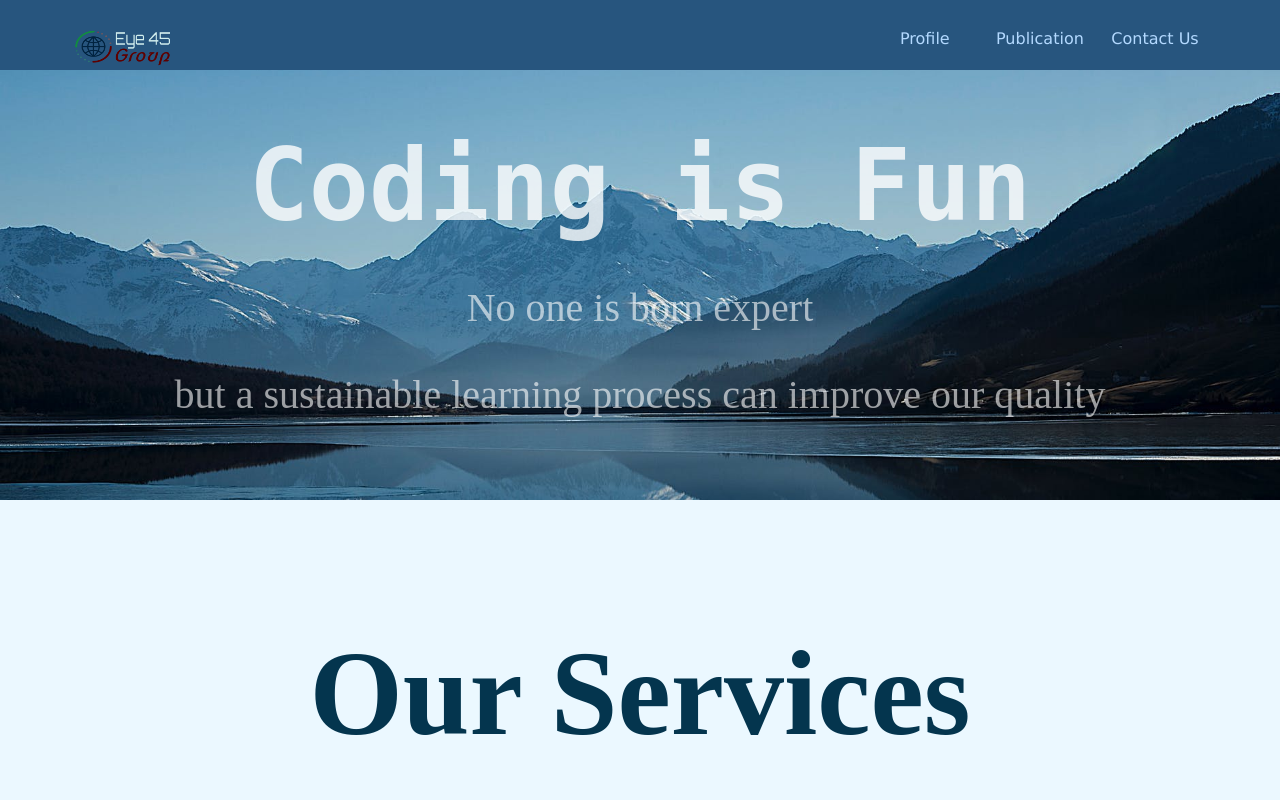
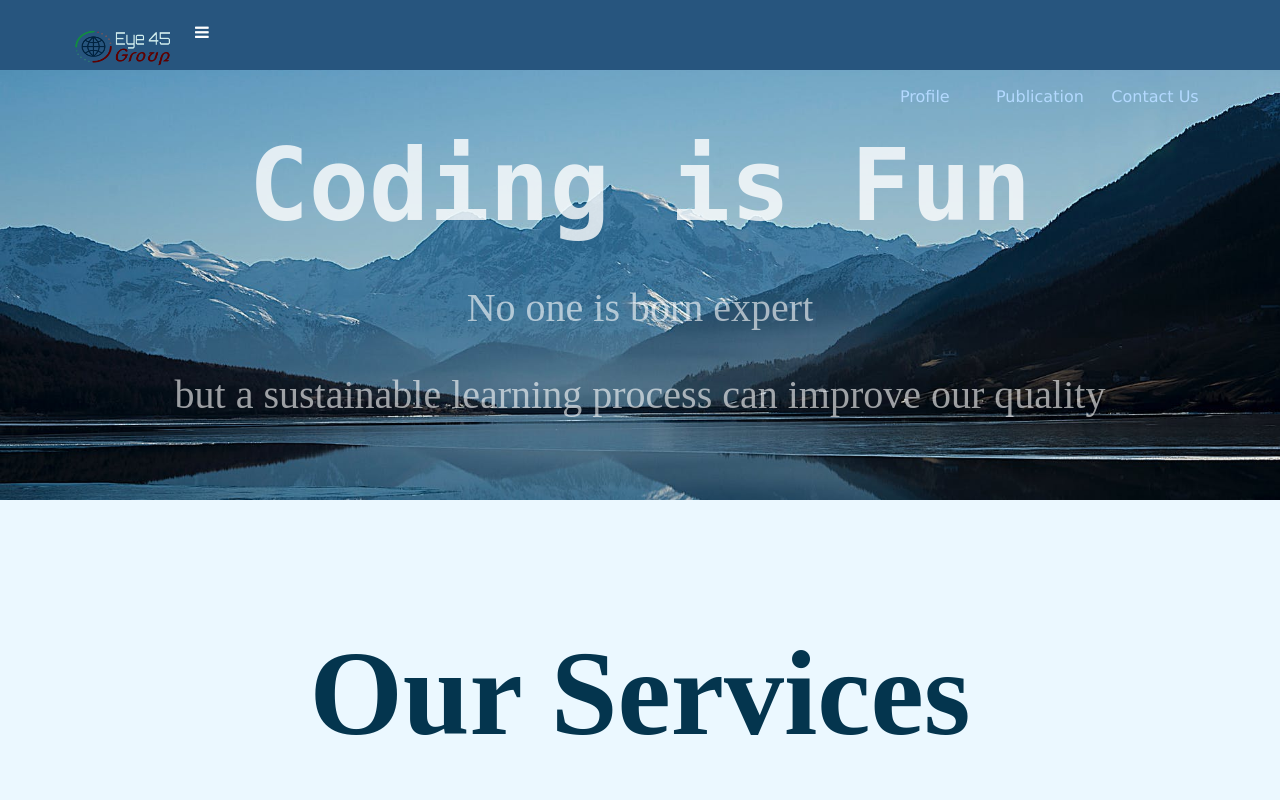
Before and after one commit to sriwulandari01/sriwulandari01.github.io, a plain HTML site: page index.html in a window 1280 px wide. Shown: the top 800 px of the page. Drawn offline with Linux system fonts and the light colour scheme.

Commit message:
Update index.html

```diff
--- a/index.html
+++ b/index.html
@@ -15,6 +15,8 @@
             <div class="container">
                 <div class="header-left">
                     <img class="header-logo" src="logobaru.png">
+		    </div>
+		    <span class="fa fa-bars menu-icon"></span>
                     <div class="header-right">
                         <ul>
                             <li><a href="#">Profile</a>
```
